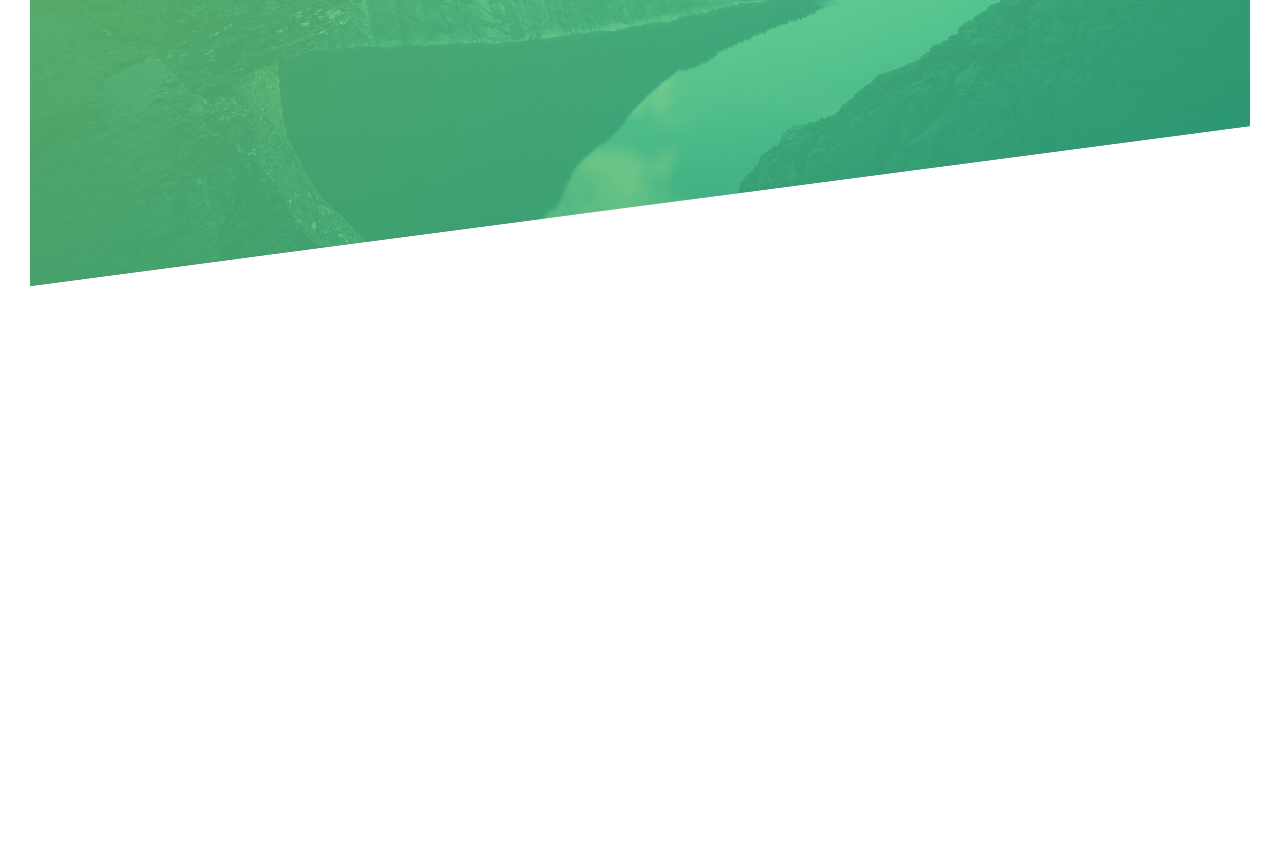
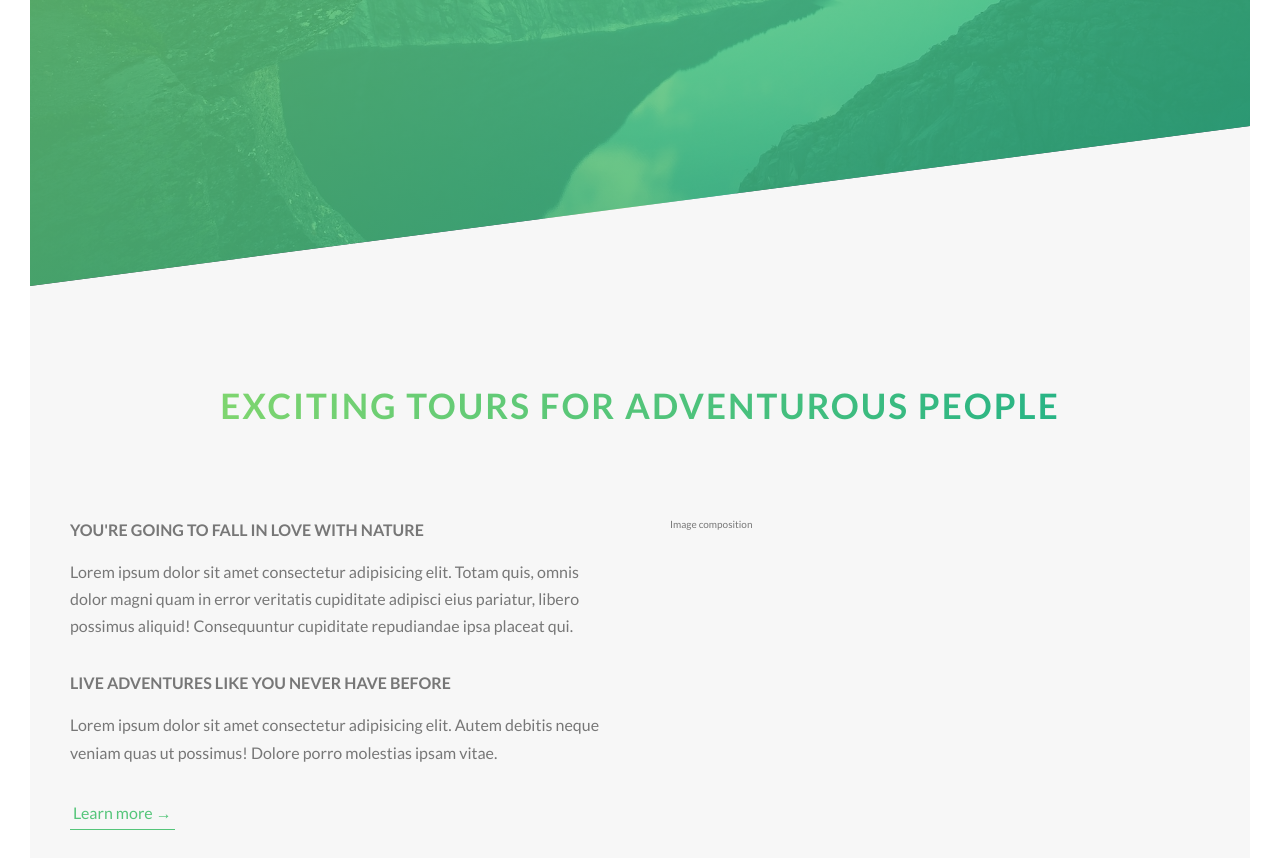
Before and after one commit to guimochila/natours, a website: page index.html in a window 1280 px wide. Shown: the part 504-1362 px from the top of the page. Before the commit the page ends 820 px from the top, so only its background shows below. Drawn offline with Linux system fonts and the light colour scheme.

Commit message:
Half of the About section done.

```diff
--- a/index.html
+++ b/index.html
@@ -28,6 +28,34 @@
             <a href="#" class="btn btn--white btn--animated">Discovery our tours</a>
         </div>
     </header>
+
+    <main>
+        <section class="section-about">
+            <div class="u-center-text u-margin-bottom-big">
+                <h2 class="heading-secondary">Exciting tours for adventurous people</h2>
+            </div>
+            <div class="row">
+                <div class="col-1-of-2">
+                    <h3 class="heading-tertiary u-margin-bottom-small">You're going to fall in love with nature</h3>
+                    <p class="paragraph">
+                        Lorem ipsum dolor sit amet consectetur adipisicing elit. Totam quis, omnis dolor magni quam in
+                        error veritatis cupiditate adipisci eius pariatur, libero possimus aliquid! Consequuntur
+                        cupiditate repudiandae ipsa placeat qui.
+                    </p>
+                    <h3 class="heading-tertiary u-margin-bottom-small">Live adventures like you never have before</h3>
+                    <p class="paragraph">
+                        Lorem ipsum dolor sit amet consectetur adipisicing elit. Autem debitis neque veniam quas ut
+                        possimus! Dolore porro molestias ipsam vitae.
+                    </p>
+
+                    <a href="#" class="btn-text">Learn more &rarr;</a>
+                </div>
+                <div class="col-1-of-2">
+                    Image composition
+                </div>
+            </div>
+        </section>
+    </main>
 
     <!-- <section class="grid-test">
         <div class="row">
--- a/sass/abstracts/_variables.sass
+++ b/sass/abstracts/_variables.sass
@@ -3,6 +3,7 @@ $color-primary: #55c57a
 $color-primary-light: #7ed56f
 $color-primary-dark: #28b485
 
+$color-grey-light-1: #f7f7f7
 $color-grey-dark: #777
 $color-white: #fff
 $color-black: #000
@@ -11,3 +12,6 @@ $color-black: #000
 $grid-width: 114rem
 $gutter-vertical: 8rem
 $gutter-horizontal: 6rem
+
+// FONT
+$default-font-size: 1.6rem
--- a/sass/base/_typography.sass
+++ b/sass/base/_typography.sass
@@ -24,3 +24,29 @@ body
     font-weight: 700
     letter-spacing: 1.5rem
     animation: moveInRight 1.5s ease-out
+
+.heading-secondary
+  font-size: 3.5rem
+  text-transform: uppercase
+  font-weight: 700
+  display: inline-block
+  background-image: linear-gradient(to right, $color-primary-light, $color-primary-dark)
+  -webkit-background-clip: text
+  color: transparent
+  letter-spacing: 2px
+  transition: all .2s
+
+  &:hover
+    transform: skewY(2deg) skew(15deg) scale(1.1)
+    text-shadow: .5rem 1rem 2rem rgba($color-black, 0.2)
+
+.heading-tertiary
+  font-size: $default-font-size
+  font-weight: 700
+  text-transform: uppercase
+
+.paragraph
+  font-size: $default-font-size
+
+  &:not(:last-child)
+    margin-bottom: 3rem
--- a/sass/base/_utilities.sass
+++ b/sass/base/_utilities.sass
@@ -0,0 +1,11 @@
+.u-center-text
+	text-align: center
+
+.u-margin-bottom-big
+	margin-bottom: 8rem
+
+.u-margin-bottom-medium
+	margin-bottom: 4rem
+
+.u-margin-bottom-small
+	margin-bottom: 1.5rem
--- a/sass/components/_button.sass
+++ b/sass/components/_button.sass
@@ -7,7 +7,7 @@
     border-radius: 10rem
     transition: all 0.2s
     position: relative
-    font-size: 1.6rem
+    font-size: $default-font-size
 
   &:hover
     transform: translateY(-3px)
@@ -42,3 +42,24 @@
 
   &--animated
     animation: moveInBottom 0.5s ease-out 0.75s backwards
+
+.btn-text
+  &:link,
+  &:visited
+    font-size: $default-font-size
+    color: $color-primary
+    display: inline-block
+    text-decoration: none
+    border-bottom: 1px solid $color-primary
+    padding: 3px
+    transition: all .2s
+
+  &:hover
+    background-color: $color-primary
+    color: $color-white
+    box-shadow: 0 1rem 2rem rgba($color-black, .15)
+    transform: translateY(-2px)
+
+  &:active
+    box-shadow: 0 .5rem 2rem rgba($color-black, .15)
+    transform: translateY(0)
--- a/sass/layout/_grid.sass
+++ b/sass/layout/_grid.sass
@@ -1,6 +1,5 @@
 .row
 	max-width: $grid-width
-	background-color: #eee
 	margin: 0 auto
 
 	&:not(:last-child)
@@ -9,7 +8,6 @@
 	@include clearfix
 
 	[class^="col-"]
-		background-color: goldenrod
 		float: left
 
 		&:not(:last-child)
--- a/sass/pages/_home.sass
+++ b/sass/pages/_home.sass
@@ -0,0 +1,4 @@
+.section-about
+	background-color: $color-grey-light-1
+	padding: 25rem 0
+	margin-top: -20vh
```
Also changed, not shown: css/style.css.
